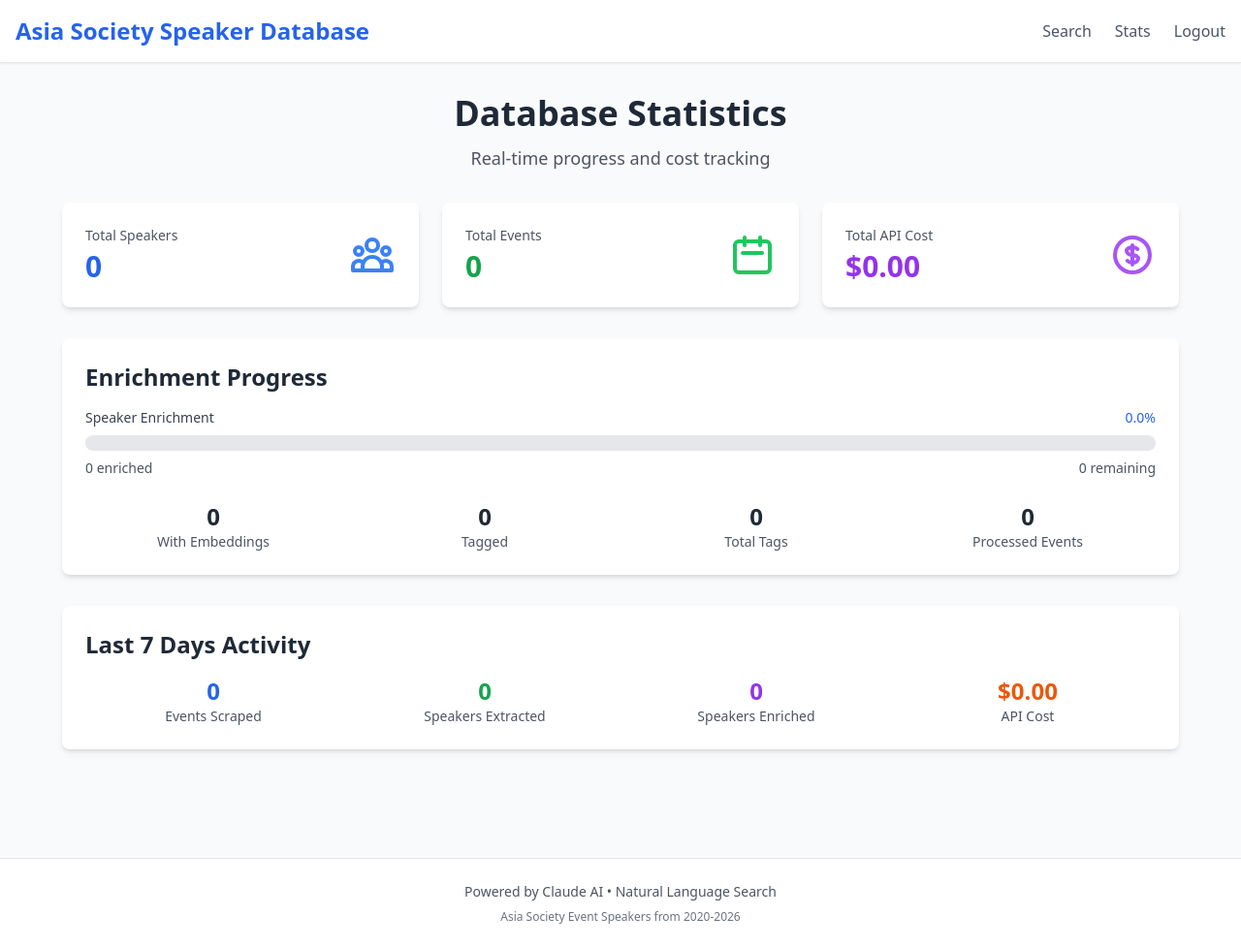
After one commit to nicoluchsinger-sys/asia_society_speaker_database, a Flask app: page /stats in a window 1280 px wide. The commit adds this page. Shown: the whole page at 97% size. Run offline with Flask 3, Linux system fonts and the light colour scheme; the visitor is signed in with stand-in values (Sample User, id 1); data that the repository does not hold is empty; some libraries are stand-ins or nearby versions.

Commit message:
feat: add comprehensive stats dashboard page
- Create dedicated /stats page with real-time statistics
- Display enrichment progress with visual progress bar
- Show API costs (total, last 7 days, per run)
- Display last pipeline run details
- Auto-refresh every 30 seconds
- Remove modal stats in favor of full page

Co-Authored-By: Claude Sonnet 4.5 <noreply@anthropic.com>

```diff
--- a/web_app/app.py
+++ b/web_app/app.py
@@ -135,6 +135,13 @@ def logout():
 def index():
     """Homepage with search interface"""
     return render_template('search.html')
+
+
+@app.route('/stats')
+@login_required
+def stats_page():
+    """Statistics dashboard"""
+    return render_template('stats.html')
 
 
 @app.route('/api/search', methods=['POST'])
--- a/web_app/templates/base.html
+++ b/web_app/templates/base.html
@@ -19,7 +19,7 @@
                 </div>
                 <div class="flex items-center space-x-6">
                     <a href="/" class="text-gray-600 hover:text-blue-600 font-medium">Search</a>
-                    <a href="#" onclick="showStats(); return false;" class="text-gray-600 hover:text-blue-600 font-medium">Stats</a>
+                    <a href="{{ url_for('stats_page') }}" class="text-gray-600 hover:text-blue-600 font-medium">Stats</a>
                     <a href="{{ url_for('logout') }}" class="text-gray-600 hover:text-blue-600 font-medium">Logout</a>
                 </div>
             </div>
@@ -45,78 +45,6 @@
         </div>
     </footer>
 
-    <!-- Stats Modal -->
-    <div id="statsModal" class="hidden fixed inset-0 bg-black bg-opacity-50 z-50 flex items-center justify-center">
-        <div class="bg-white rounded-lg shadow-xl max-w-md w-full mx-4 p-6">
-            <div class="flex justify-between items-center mb-4">
-                <h3 class="text-xl font-bold text-gray-800">Database Statistics</h3>
-                <button onclick="closeStats()" class="text-gray-400 hover:text-gray-600">
-                    <svg class="w-6 h-6" fill="none" stroke="currentColor" viewBox="0 0 24 24">
-                        <path stroke-linecap="round" stroke-linejoin="round" stroke-width="2" d="M6 18L18 6M6 6l12 12"></path>
-                    </svg>
-                </button>
-            </div>
-            <div id="statsContent" class="space-y-3">
-                <div class="flex justify-between items-center py-2 border-b">
-                    <span class="text-gray-600">Loading...</span>
-                </div>
-            </div>
-        </div>
-    </div>
-
-    <script>
-        async function showStats() {
-            const modal = document.getElementById('statsModal');
-            const content = document.getElementById('statsContent');
-            modal.classList.remove('hidden');
-
-            try {
-                const response = await fetch('/api/stats');
-                const stats = await response.json();
-
-                content.innerHTML = `
-                    <div class="flex justify-between items-center py-2 border-b">
-                        <span class="text-gray-600">Total Speakers</span>
-                        <span class="text-2xl font-bold text-blue-600">${stats.total_speakers}</span>
-                    </div>
-                    <div class="flex justify-between items-center py-2 border-b">
-                        <span class="text-gray-600">Tagged Speakers</span>
-                        <span class="text-xl font-semibold text-green-600">${stats.tagged_speakers}</span>
-                    </div>
-                    <div class="flex justify-between items-center py-2 border-b">
-                        <span class="text-gray-600">Total Events</span>
-                        <span class="text-xl font-semibold text-gray-700">${stats.total_events}</span>
-                    </div>
-                    <div class="flex justify-between items-center py-2 border-b">
-                        <span class="text-gray-600">Processed Events</span>
-                        <span class="text-xl font-semibold text-gray-700">${stats.processed_events}</span>
-                    </div>
-                    <div class="flex justify-between items-center py-2">
-                        <span class="text-gray-600">Total Tags</span>
-                        <span class="text-xl font-semibold text-purple-600">${stats.total_tags}</span>
-                    </div>
-                `;
-            } catch (error) {
-                content.innerHTML = `
-                    <div class="text-red-600 text-center py-4">
-                        Failed to load statistics
-                    </div>
-                `;
-            }
-        }
-
-        function closeStats() {
-            document.getElementById('statsModal').classList.add('hidden');
-        }
-
-        // Close modal on escape key
-        document.addEventListener('keydown', function(event) {
-            if (event.key === 'Escape') {
-                closeStats();
-            }
-        });
-    </script>
-
     {% block scripts %}{% endblock %}
 </body>
 </html>
--- /dev/null
+++ b/web_app/templates/stats.html
@@ -0,0 +1,227 @@
+{% extends "base.html" %}
+
+{% block title %}Database Statistics - Asia Society{% endblock %}
+
+{% block content %}
+<div class="max-w-6xl mx-auto">
+    <!-- Header -->
+    <div class="text-center mb-8">
+        <h1 class="text-4xl font-bold text-gray-800 mb-3">Database Statistics</h1>
+        <p class="text-lg text-gray-600">Real-time progress and cost tracking</p>
+    </div>
+
+    <!-- Loading Spinner -->
+    <div id="loadingSpinner" class="text-center py-12">
+        <div class="spinner mx-auto mb-4"></div>
+        <p class="text-gray-600">Loading statistics...</p>
+    </div>
+
+    <!-- Stats Grid -->
+    <div id="statsContainer" class="hidden">
+        <!-- Overview Cards -->
+        <div class="grid grid-cols-1 md:grid-cols-3 gap-6 mb-8">
+            <!-- Total Speakers -->
+            <div class="bg-white rounded-lg shadow-md p-6">
+                <div class="flex items-center justify-between">
+                    <div>
+                        <p class="text-sm text-gray-600 mb-1">Total Speakers</p>
+                        <p id="totalSpeakers" class="text-3xl font-bold text-blue-600">-</p>
+                    </div>
+                    <div class="text-blue-500">
+                        <svg class="w-12 h-12" fill="none" stroke="currentColor" viewBox="0 0 24 24">
+                            <path stroke-linecap="round" stroke-linejoin="round" stroke-width="2" d="M17 20h5v-2a3 3 0 00-5.356-1.857M17 20H7m10 0v-2c0-.656-.126-1.283-.356-1.857M7 20H2v-2a3 3 0 015.356-1.857M7 20v-2c0-.656.126-1.283.356-1.857m0 0a5.002 5.002 0 019.288 0M15 7a3 3 0 11-6 0 3 3 0 016 0zm6 3a2 2 0 11-4 0 2 2 0 014 0zM7 10a2 2 0 11-4 0 2 2 0 014 0z"></path>
+                        </svg>
+                    </div>
+                </div>
+            </div>
+
+            <!-- Total Events -->
+            <div class="bg-white rounded-lg shadow-md p-6">
+                <div class="flex items-center justify-between">
+                    <div>
+                        <p class="text-sm text-gray-600 mb-1">Total Events</p>
+                        <p id="totalEvents" class="text-3xl font-bold text-green-600">-</p>
+                    </div>
+                    <div class="text-green-500">
+                        <svg class="w-12 h-12" fill="none" stroke="currentColor" viewBox="0 0 24 24">
+                            <path stroke-linecap="round" stroke-linejoin="round" stroke-width="2" d="M8 7V3m8 4V3m-9 8h10M5 21h14a2 2 0 002-2V7a2 2 0 00-2-2H5a2 2 0 00-2 2v12a2 2 0 002 2z"></path>
+                        </svg>
+                    </div>
+                </div>
+            </div>
+
+            <!-- Total API Cost -->
+            <div class="bg-white rounded-lg shadow-md p-6">
+                <div class="flex items-center justify-between">
+                    <div>
+                        <p class="text-sm text-gray-600 mb-1">Total API Cost</p>
+                        <p id="totalCost" class="text-3xl font-bold text-purple-600">-</p>
+                    </div>
+                    <div class="text-purple-500">
+                        <svg class="w-12 h-12" fill="none" stroke="currentColor" viewBox="0 0 24 24">
+                            <path stroke-linecap="round" stroke-linejoin="round" stroke-width="2" d="M12 8c-1.657 0-3 .895-3 2s1.343 2 3 2 3 .895 3 2-1.343 2-3 2m0-8c1.11 0 2.08.402 2.599 1M12 8V7m0 1v8m0 0v1m0-1c-1.11 0-2.08-.402-2.599-1M21 12a9 9 0 11-18 0 9 9 0 0118 0z"></path>
+                        </svg>
+                    </div>
+                </div>
+            </div>
+        </div>
+
+        <!-- Enrichment Progress -->
+        <div class="bg-white rounded-lg shadow-md p-6 mb-8">
+            <h2 class="text-2xl font-bold text-gray-800 mb-4">Enrichment Progress</h2>
+
+            <!-- Progress Bar -->
+            <div class="mb-6">
+                <div class="flex justify-between items-center mb-2">
+                    <span class="text-sm font-medium text-gray-700">Speaker Enrichment</span>
+                    <span id="enrichmentPercent" class="text-sm font-medium text-blue-600">0%</span>
+                </div>
+                <div class="w-full bg-gray-200 rounded-full h-4">
+                    <div id="enrichmentBar" class="bg-blue-600 h-4 rounded-full transition-all duration-300" style="width: 0%"></div>
+                </div>
+                <div class="flex justify-between items-center mt-2">
+                    <span id="enrichedCount" class="text-sm text-gray-600">0 enriched</span>
+                    <span id="unenrichedCount" class="text-sm text-gray-600">0 remaining</span>
+                </div>
+            </div>
+
+            <!-- Stats Grid -->
+            <div class="grid grid-cols-2 md:grid-cols-4 gap-4">
+                <div class="text-center">
+                    <p class="text-2xl font-bold text-gray-800" id="speakersWithEmbeddings">-</p>
+                    <p class="text-sm text-gray-600">With Embeddings</p>
+                </div>
+                <div class="text-center">
+                    <p class="text-2xl font-bold text-gray-800" id="taggedSpeakers">-</p>
+                    <p class="text-sm text-gray-600">Tagged</p>
+                </div>
+                <div class="text-center">
+                    <p class="text-2xl font-bold text-gray-800" id="totalTags">-</p>
+                    <p class="text-sm text-gray-600">Total Tags</p>
+                </div>
+                <div class="text-center">
+                    <p class="text-2xl font-bold text-gray-800" id="processedEvents">-</p>
+                    <p class="text-sm text-gray-600">Processed Events</p>
+                </div>
+            </div>
+        </div>
+
+        <!-- Last 7 Days Activity -->
+        <div class="bg-white rounded-lg shadow-md p-6 mb-8">
+            <h2 class="text-2xl font-bold text-gray-800 mb-4">Last 7 Days Activity</h2>
+            <div class="grid grid-cols-2 md:grid-cols-4 gap-4">
+                <div class="text-center">
+                    <p class="text-2xl font-bold text-blue-600" id="last7DaysEvents">-</p>
+                    <p class="text-sm text-gray-600">Events Scraped</p>
+                </div>
+                <div class="text-center">
+                    <p class="text-2xl font-bold text-green-600" id="last7DaysSpeakers">-</p>
+                    <p class="text-sm text-gray-600">Speakers Extracted</p>
+                </div>
+                <div class="text-center">
+                    <p class="text-2xl font-bold text-purple-600" id="last7DaysEnriched">-</p>
+                    <p class="text-sm text-gray-600">Speakers Enriched</p>
+                </div>
+                <div class="text-center">
+                    <p class="text-2xl font-bold text-orange-600" id="last7DaysCost">-</p>
+                    <p class="text-sm text-gray-600">API Cost</p>
+                </div>
+            </div>
+        </div>
+
+        <!-- Last Pipeline Run -->
+        <div id="lastPipelineRun" class="bg-white rounded-lg shadow-md p-6">
+            <h2 class="text-2xl font-bold text-gray-800 mb-4">Last Pipeline Run</h2>
+            <div class="grid grid-cols-2 md:grid-cols-5 gap-4">
+                <div class="text-center">
+                    <p class="text-xl font-bold text-gray-800" id="lastRunEvents">-</p>
+                    <p class="text-sm text-gray-600">Events Scraped</p>
+                </div>
+                <div class="text-center">
+                    <p class="text-xl font-bold text-gray-800" id="lastRunExtracted">-</p>
+                    <p class="text-sm text-gray-600">Speakers Extracted</p>
+                </div>
+                <div class="text-center">
+                    <p class="text-xl font-bold text-gray-800" id="lastRunNewEnriched">-</p>
+                    <p class="text-sm text-gray-600">New Enriched</p>
+                </div>
+                <div class="text-center">
+                    <p class="text-xl font-bold text-gray-800" id="lastRunExistingEnriched">-</p>
+                    <p class="text-sm text-gray-600">Existing Enriched</p>
+                </div>
+                <div class="text-center">
+                    <p class="text-xl font-bold text-orange-600" id="lastRunCost">-</p>
+                    <p class="text-sm text-gray-600">Cost</p>
+                </div>
+            </div>
+            <p class="text-sm text-gray-500 mt-4 text-center">
+                Last run: <span id="lastRunTime">-</span>
+            </p>
+        </div>
+    </div>
+</div>
+{% endblock %}
+
+{% block scripts %}
+<script>
+// Load statistics from API
+async function loadStats() {
+    try {
+        const response = await fetch('/api/stats');
+        const stats = await response.json();
+
+        // Hide spinner, show stats
+        document.getElementById('loadingSpinner').classList.add('hidden');
+        document.getElementById('statsContainer').classList.remove('hidden');
+
+        // Update overview cards
+        document.getElementById('totalSpeakers').textContent = stats.total_speakers.toLocaleString();
+        document.getElementById('totalEvents').textContent = stats.total_events.toLocaleString();
+        document.getElementById('totalCost').textContent = '$' + stats.total_api_cost.toFixed(2);
+
+        // Update enrichment progress
+        const enrichmentPercent = stats.enrichment_percentage;
+        document.getElementById('enrichmentPercent').textContent = enrichmentPercent.toFixed(1) + '%';
+        document.getElementById('enrichmentBar').style.width = enrichmentPercent + '%';
+        document.getElementById('enrichedCount').textContent = stats.enriched_speakers.toLocaleString() + ' enriched';
+        document.getElementById('unenrichedCount').textContent = stats.unenriched_speakers.toLocaleString() + ' remaining';
+
+        // Update stats grid
+        document.getElementById('speakersWithEmbeddings').textContent = stats.speakers_with_embeddings.toLocaleString();
+        document.getElementById('taggedSpeakers').textContent = stats.tagged_speakers.toLocaleString();
+        document.getElementById('totalTags').textContent = stats.total_tags.toLocaleString();
+        document.getElementById('processedEvents').textContent = stats.processed_events.toLocaleString();
+
+        // Update last 7 days
+        document.getElementById('last7DaysEvents').textContent = stats.last_7_days.events_scraped.toLocaleString();
+        document.getElementById('last7DaysSpeakers').textContent = stats.last_7_days.speakers_extracted.toLocaleString();
+        document.getElementById('last7DaysEnriched').textContent = stats.last_7_days.speakers_enriched.toLocaleString();
+        document.getElementById('last7DaysCost').textContent = '$' + stats.last_7_days.api_cost.toFixed(2);
+
+        // Update last pipeline run
+        if (stats.last_pipeline_run) {
+            document.getElementById('lastRunEvents').textContent = stats.last_pipeline_run.events_scraped;
+            document.getElementById('lastRunExtracted').textContent = stats.last_pipeline_run.speakers_extracted;
+            document.getElementById('lastRunNewEnriched').textContent = stats.last_pipeline_run.new_speakers_enriched;
+            document.getElementById('lastRunExistingEnriched').textContent = stats.last_pipeline_run.existing_speakers_enriched;
+            document.getElementById('lastRunCost').textContent = '$' + stats.last_pipeline_run.cost.toFixed(4);
+
+            const timestamp = new Date(stats.last_pipeline_run.timestamp);
+            document.getElementById('lastRunTime').textContent = timestamp.toLocaleString();
+        } else {
+            document.getElementById('lastPipelineRun').classList.add('hidden');
+        }
+
+    } catch (error) {
+        console.error('Error loading stats:', error);
+        document.getElementById('loadingSpinner').innerHTML = '<p class="text-red-600">Error loading statistics</p>';
+    }
+}
+
+// Load stats on page load
+loadStats();
+
+// Refresh stats every 30 seconds
+setInterval(loadStats, 30000);
+</script>
+{% endblock %}
```
